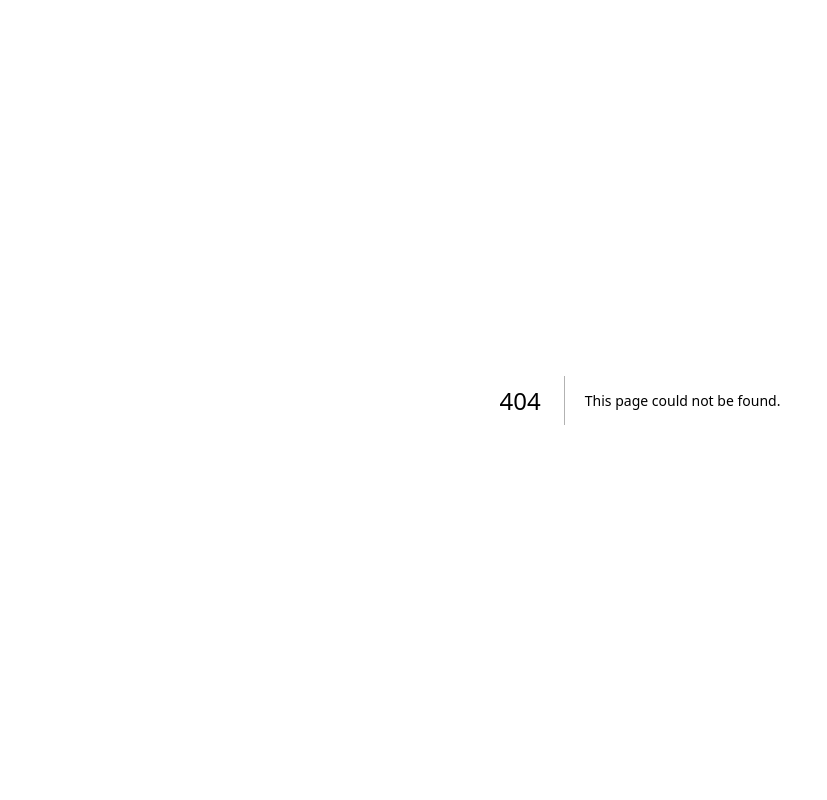
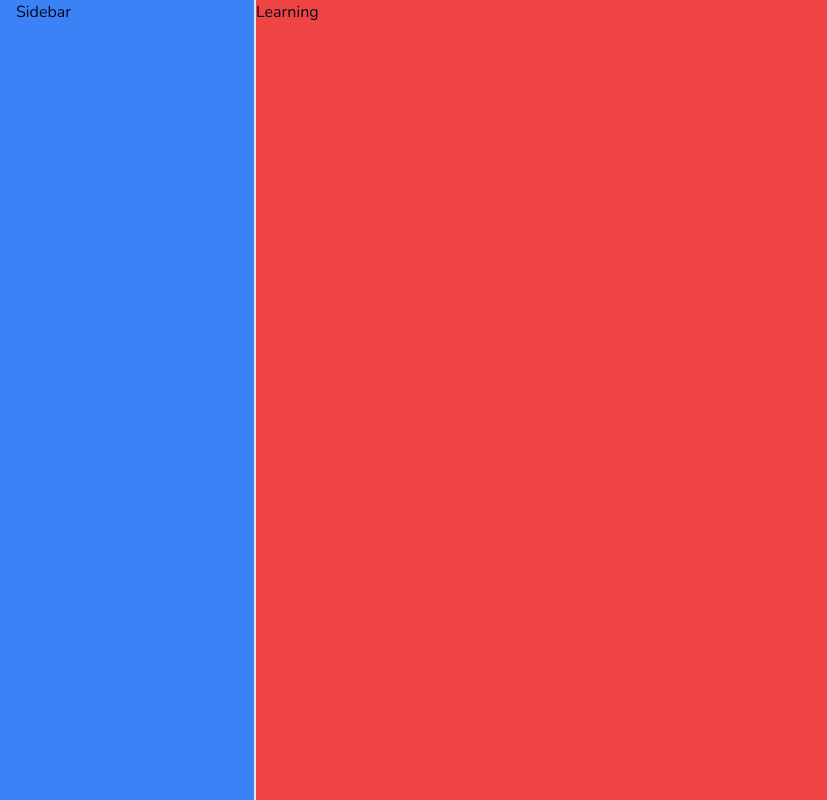
Before and after one commit to linkscope/duolinguo-app-next, a Next.js app: page /learn in a window 1280 px wide. Before the commit this address had no page. Shown: the whole page, without its empty margins (0-827 px from the left). Built offline with nearby package versions, Linux system fonts and the light colour scheme.

Commit message:
ui(main): main layout

```diff
--- a/package.json
+++ b/package.json
@@ -12,6 +12,7 @@
   "dependencies": {
     "@clerk/localizations": "^2.3.0",
     "@clerk/nextjs": "^5.0.6",
+    "@radix-ui/react-dialog": "^1.0.5",
     "@radix-ui/react-slot": "^1.0.2",
     "class-variance-authority": "^0.7.0",
     "clsx": "^2.1.1",
--- /dev/null
+++ b/src/app/(main)/layout.tsx
@@ -0,0 +1,15 @@
+import type { PropsWithChildren } from 'react'
+import Sidebar from '@/components/sidebar'
+import MobileHeader from '@/components/mobile-header'
+
+export default function MainLayout({ children }: PropsWithChildren) {
+  return (
+    <>
+      <MobileHeader />
+      <Sidebar className="hidden lg:flex" />
+      <main className="h-full pt-[50px] lg:pl-[256px] lg:pt-0">
+        <div className="h-full bg-red-500">{children}</div>
+      </main>
+    </>
+  )
+}
--- /dev/null
+++ b/src/app/(main)/learn/page.tsx
@@ -0,0 +1,3 @@
+export default function LearnPage() {
+  return <div>Learning</div>
+}
--- a/src/app/globals.css
+++ b/src/app/globals.css
@@ -1,6 +1,12 @@
 @tailwind base;
 @tailwind components;
 @tailwind utilities;
+
+html,
+body,
+:root {
+  @apply h-full;
+}
 
 @layer base {
   :root {
--- /dev/null
+++ b/src/components/mobile-header.tsx
@@ -0,0 +1,9 @@
+import MobileSidebar from '@/components/mobile-sidebar'
+
+export default function MobileHeader() {
+  return (
+    <nav className="fixed top-0 z-50 flex h-[50px] w-full items-center border-b bg-green-500 px-6 lg:hidden">
+      <MobileSidebar />
+    </nav>
+  )
+}
--- /dev/null
+++ b/src/components/mobile-sidebar.tsx
@@ -0,0 +1,16 @@
+import { Sheet, SheetContent, SheetTrigger } from '@/components/ui/sheet'
+import { Menu } from 'lucide-react'
+import Sidebar from '@/components/sidebar'
+
+export default function MobileSidebar() {
+  return (
+    <Sheet>
+      <SheetTrigger>
+        <Menu className="text-white" />
+      </SheetTrigger>
+      <SheetContent className="z-[100] p-0" side="left">
+        <Sidebar />
+      </SheetContent>
+    </Sheet>
+  )
+}
--- /dev/null
+++ b/src/components/sidebar.tsx
@@ -0,0 +1,15 @@
+import { cn } from '@/lib/utils'
+
+interface Props {
+  className?: string
+}
+
+export default function Sidebar({ className }: Props) {
+  return (
+    <div
+      className={cn('left-0 top-0 flex h-full flex-col border-r-2 bg-blue-500 px-4 lg:fixed lg:w-[256px]', className)}
+    >
+      Sidebar
+    </div>
+  )
+}
```
Also changed, not shown: 1 other file (tests, documents, lock files or other folders).
